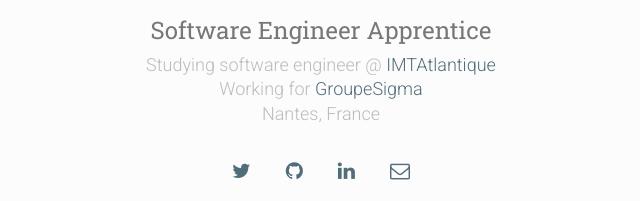
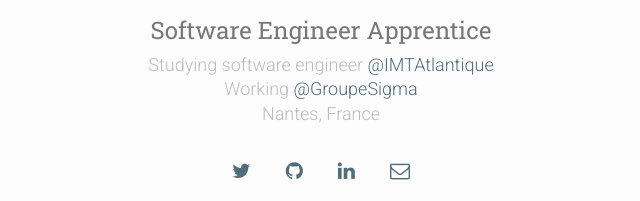
Before and after one commit to romainDavaze/romainDavaze.github.io, a plain HTML site: page index.html in a window 1280 px wide. Shown: the part 333-534 px from the top of the page, 319-959 px from the left. Drawn offline with nearby package versions, Linux system fonts and the light colour scheme.

Commit message:
rebuilding site vendredi 11 mai 2018, 17:06:53 (UTC+0200)

```diff
--- a/index.html
+++ b/index.html
@@ -50,7 +50,7 @@
   <h3 class="intro">Software Engineer Apprentice</h3>
 
 
-  <h4 class="description">Studying software engineer @ <a href="https://twitter.com/IMTAtlantique">IMTAtlantique</a> <br/> Working for <a href="https://twitter.com/groupesigma">GroupeSigma</a> <br/> Nantes, France</h4>
+  <h4 class="description">Studying software engineer <a href="https://twitter.com/IMTAtlantique">@IMTAtlantique</a> <br/> Working <a href="https://twitter.com/groupesigma">@GroupeSigma</a> <br/> Nantes, France</h4>
 
 </section>
 
```
